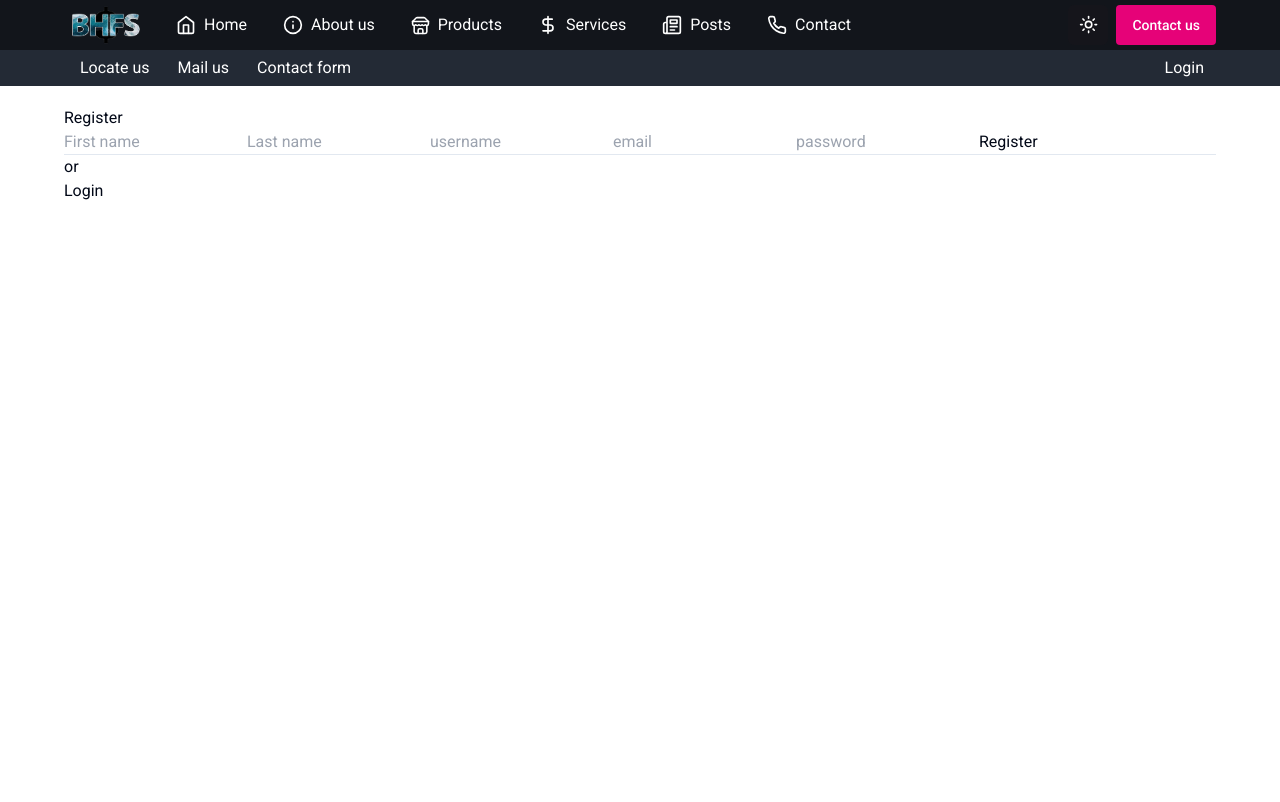
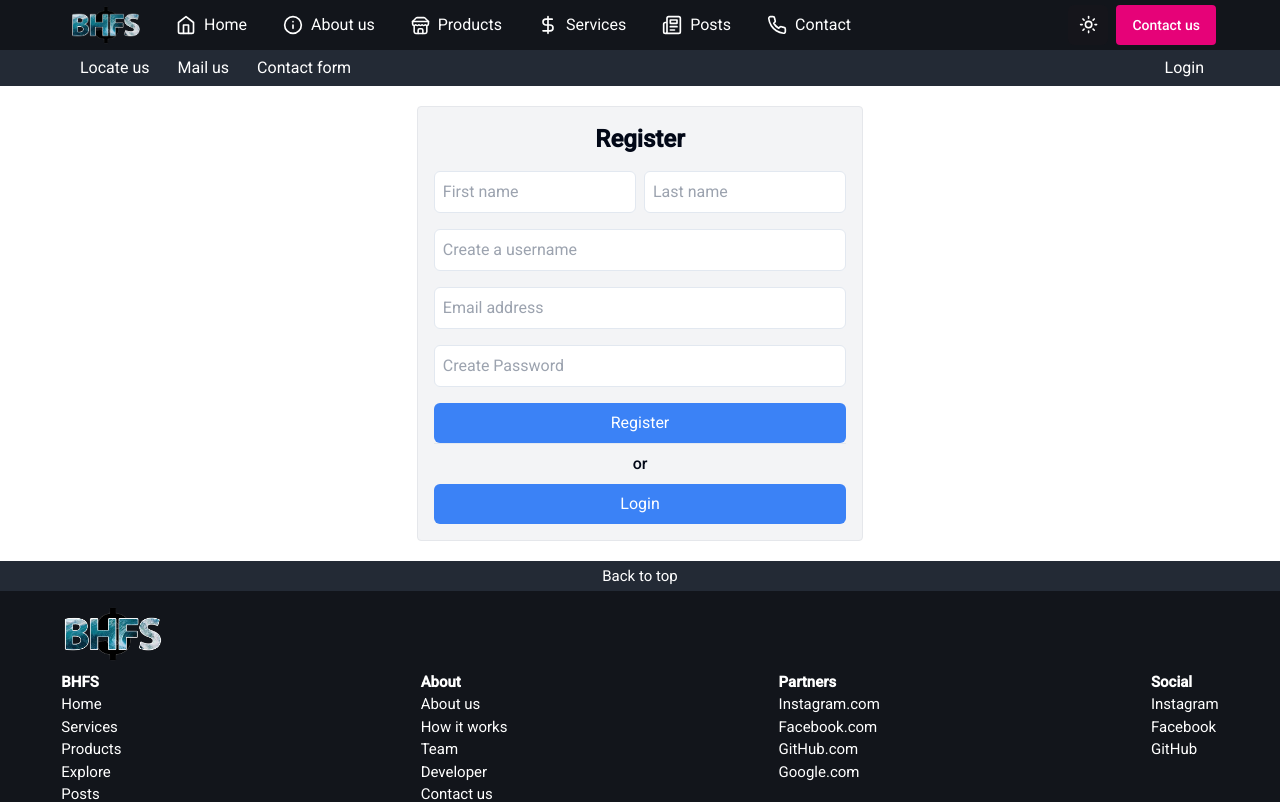
Before and after one commit to nchhillar2004/campus-overflow, a Next.js app: page /auth/register in a window 1280 px wide. Shown: the top 802 px of the page. Built offline with nearby package versions, Linux system fonts and the light colour scheme; no server answers.

Commit message:
final commit

```diff
--- a/app/auth/login/page.tsx
+++ b/app/auth/login/page.tsx
@@ -11,7 +11,7 @@ export default function Login() {
     const session = useSession();
 
     useEffect(() => {
-        if(session?.status === "authenticated") {
+        if (session?.status === "authenticated") {
             router.replace("/");
         }
     }, [session, router]);
@@ -33,37 +33,51 @@ export default function Login() {
                     password,
                 });
 
-                if(res?.error){
+                if (res?.error) {
                     toast.error("Invalid username or password.");
                     if (res?.url) router.replace("/");
-                }else{
+                } else {
                     console.log("");
-
                 }
-            } catch (error) {
-
-            }
+            } catch (error) {}
         }
     };
 
     return (
-        <div>
-            <h1>Login</h1>
-            <div className="card">
-                <form onSubmit={handleSubmit}>
-                    <input type="text" placeholder="Username" name="username" id="username" />
+        <div className="flex justify-center">
+            <div className="card bg-gray-100 rounded border border-gray-200 p-4 lg:w-[40%] text-center">
+                <h1 className="text-2xl font-semibold mb-4">Login</h1>
+                <form onSubmit={handleSubmit} className="inputfld">
+                    <input
+                        type="text"
+                        placeholder="Username"
+                        name="username"
+                        id="username"
+                    />
                     <input
                         type="password"
                         name="password"
                         id="password"
                         placeholder="Password"
                     />
-                    <button type="submit"> Login</button>
+                    <button
+                        type="submit"
+                        className="w-full bg-blue-500 text-white p-2 rounded-md hover:bg-blue-600 focus:outline-none focus:bg-blue-600"
+                    >
+                        {" "}
+                        Login
+                    </button>
                     <hr />
-                    <p>or</p>
+                    <p className="py-2 font-medium">or</p>
                 </form>
+
+                <Link
+                    href="/auth/register"
+                    className="block text-center w-full bg-blue-500 text-white p-2 rounded-md hover:bg-blue-600 focus:outline-none focus:bg-blue-600"
+                >
+                    Register
+                </Link>
             </div>
-            <Link href="/auth/register">Register</Link>
         </div>
     );
 }
--- a/app/auth/register/page.tsx
+++ b/app/auth/register/page.tsx
@@ -45,55 +45,56 @@ export default function Register() {
                 const res = await fetch("/api/register", {
                     method: "POST",
                     headers: {
-                        "Content-Type" : "application/json",
+                        "Content-Type": "application/json",
                     },
                     body: JSON.stringify({
                         full_name,
                         username,
                         email,
-                        password
-                    })
-                })
-                if (res.status === 400){
+                        password,
+                    }),
+                });
+                if (res.status === 400) {
                     toast.error("Username already registered");
                 }
-                if (res.status === 200){
+                if (res.status === 200) {
                     toast.success("Signed up");
-                    router.push('/auth/login');
+                    router.push("/auth/login");
                 }
             } catch (error) {
                 console.log("Error in sign up");
-
             }
         }
     };
 
     return (
-        <div>
-            <h1>Register</h1>
-            <div className="card">
-                <form onSubmit={handleSubmit}>
+        <div className="flex justify-center">
+            <div className="card bg-gray-100 rounded border border-gray-200 p-4 lg:w-[40%] text-center">
+                <h1 className="text-2xl font-semibold mb-4">Register</h1>
+                <form onSubmit={handleSubmit} className="inputfld">
+                    <div className="flex inputfld justify-between items-center">
                     <input
                         type="text"
                         placeholder="First name"
                         id="firstname"
                         name="given-name"
+                        className="mr-2"
                     />
                     <input
                         type="text"
                         placeholder="Last name"
                         id="lastname"
                         name="last-name"
-                    />
+                    /></div>
                     <input
                         type="text"
-                        placeholder="username"
+                        placeholder="Create a username"
                         name="username"
                         id="username"
                     />
                     <input
                         type="text"
-                        placeholder="email"
+                        placeholder="Email address"
                         name="email"
                         id="email"
                     />
@@ -101,14 +102,25 @@ export default function Register() {
                         type="password"
                         name="password"
                         id="password"
-                        placeholder="password"
+                        placeholder="Create Password"
                     />
-                    <button type="submit">Register</button>
+                    <button
+                        type="submit"
+                        className="w-full bg-blue-500 text-white p-2 rounded-md hover:bg-blue-600 focus:outline-none focus:bg-blue-600"
+                    >
+                        {" "}
+                        Register
+                    </button>
                     <hr />
-                    <p>or</p>
+                    <p className="py-2 font-medium">or</p>
                 </form>
+                <Link
+                    href="/auth/login"
+                    className="block text-center w-full bg-blue-500 text-white p-2 rounded-md hover:bg-blue-600 focus:outline-none focus:bg-blue-600"
+                >
+                    Login
+                </Link>
             </div>
-            <Link href="/auth/login">Login</Link>
         </div>
     );
 }
--- a/app/globals.css
+++ b/app/globals.css
@@ -76,6 +76,19 @@ body,
     position: fixed;
 }
 
+.inputfld input{
+    width: 100%;
+    padding: 0.5rem;
+    margin-bottom: 1rem;
+    border-width: 1px;
+    border-radius: 0.375rem;
+    outline: none;
+}
+
+.inputfld input:focus{
+    border-color: #4299e1;
+}
+
 @media (max-width: 768px) {
     .desktop-menu {
         display: none;
--- a/app/layout.tsx
+++ b/app/layout.tsx
@@ -43,7 +43,7 @@ export default async function RootLayout({
                             <SubNavbar />
                         </header>
                         <Toaster />
-                        <main className="pt-5 h-full">
+                        <main className="p-5 h-fit">
                             <div className="bhfs w-[90%] h-full m-auto">
                                 {children}
                             </div>
```
